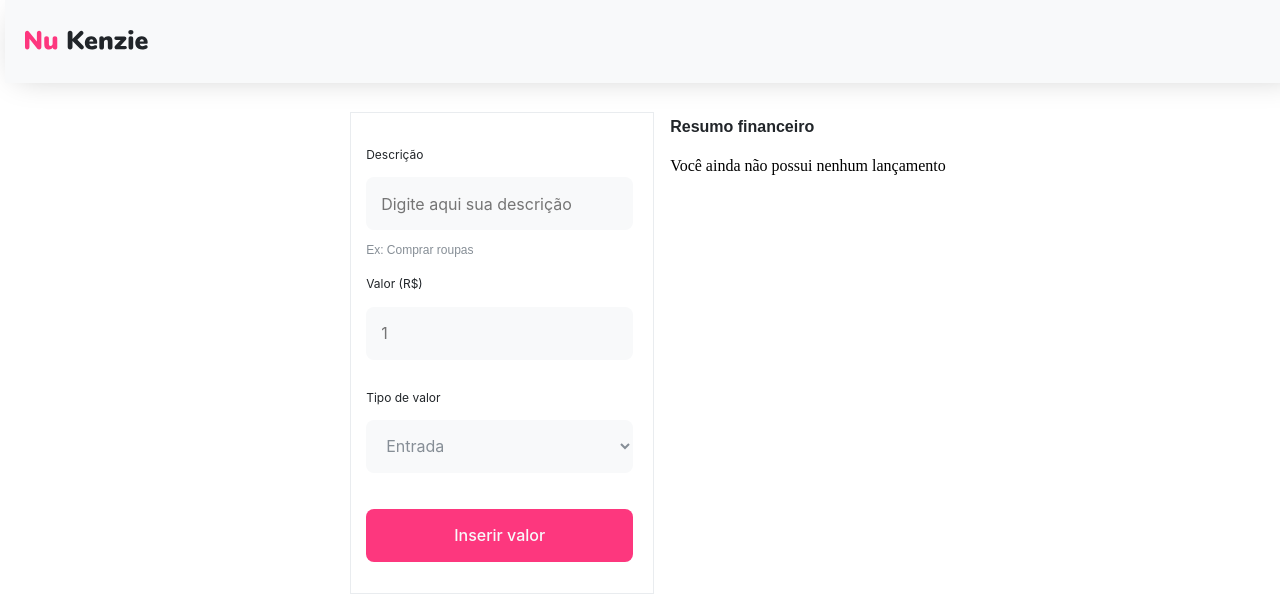
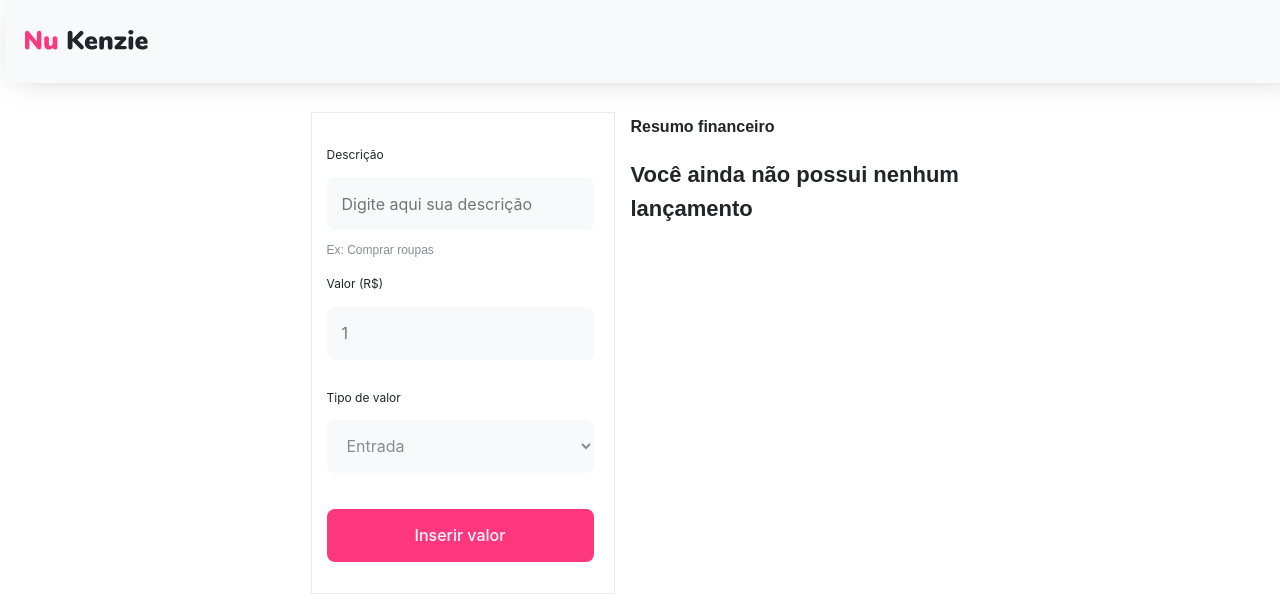
Before and after one commit to Kenzie-Academy-Brasil-Developers/Nu-kenzie-eEster28, a React (Vite) app: page / in a window 1280 px wide. Shown: the top 600 px of the page. Built offline with nearby package versions, Linux system fonts and the light colour scheme.

Commit message:
feat: adicionando estilização do paragrafo do FormSection

```diff
--- a/src/component/Sections/FinanceSection/index.jsx
+++ b/src/component/Sections/FinanceSection/index.jsx
@@ -22,7 +22,7 @@ export const FinanceSection = ({ listFinances, removeFinance }) => {
                             />
                         })}
 
-                    </ul>) : <p>Você ainda não possui nenhum lançamento</p>}
+                    </ul>) : <p className="title4">Você ainda não possui nenhum lançamento</p>}
             </section>
         </>
     )
--- a/src/pages/HomePage/index.jsx
+++ b/src/pages/HomePage/index.jsx
@@ -14,7 +14,6 @@ export const HomePage = () => {
     const newFinance = { description, price, typeValue, id }
 
     setListFinances([...listFinances, newFinance])
-    console.log(listFinances)
   }
 
   const removeFinance = (id) => {
--- a/src/styles/typography.scss
+++ b/src/styles/typography.scss
@@ -24,3 +24,11 @@
         color: var(--color-grey3);
     }
 }
+
+.title4{
+    font-size: 1.375rem;
+    font-weight: 700;
+    font-family: var(--font-family);
+    color: var(--color-grey4);
+    line-height: 2.125rem;
+}
```
Also changed, not shown: 1 other file (tests, documents, lock files or other folders).
